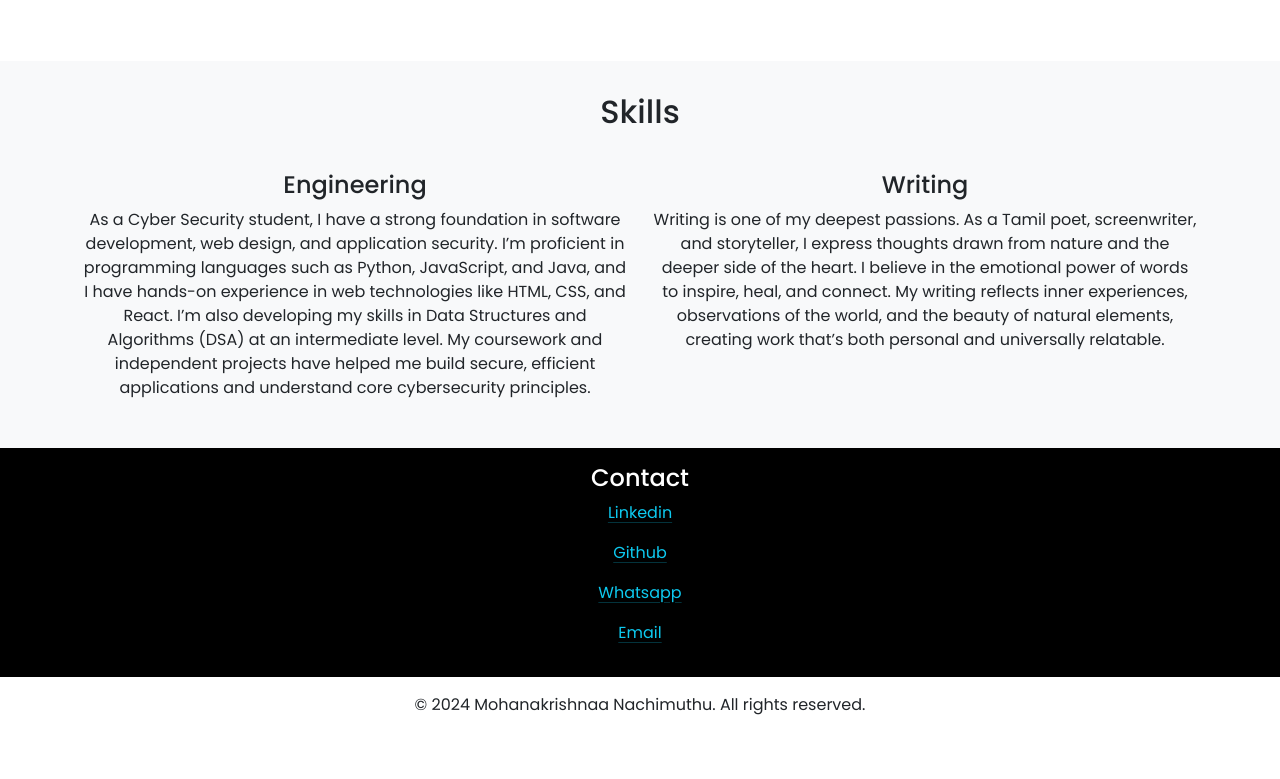
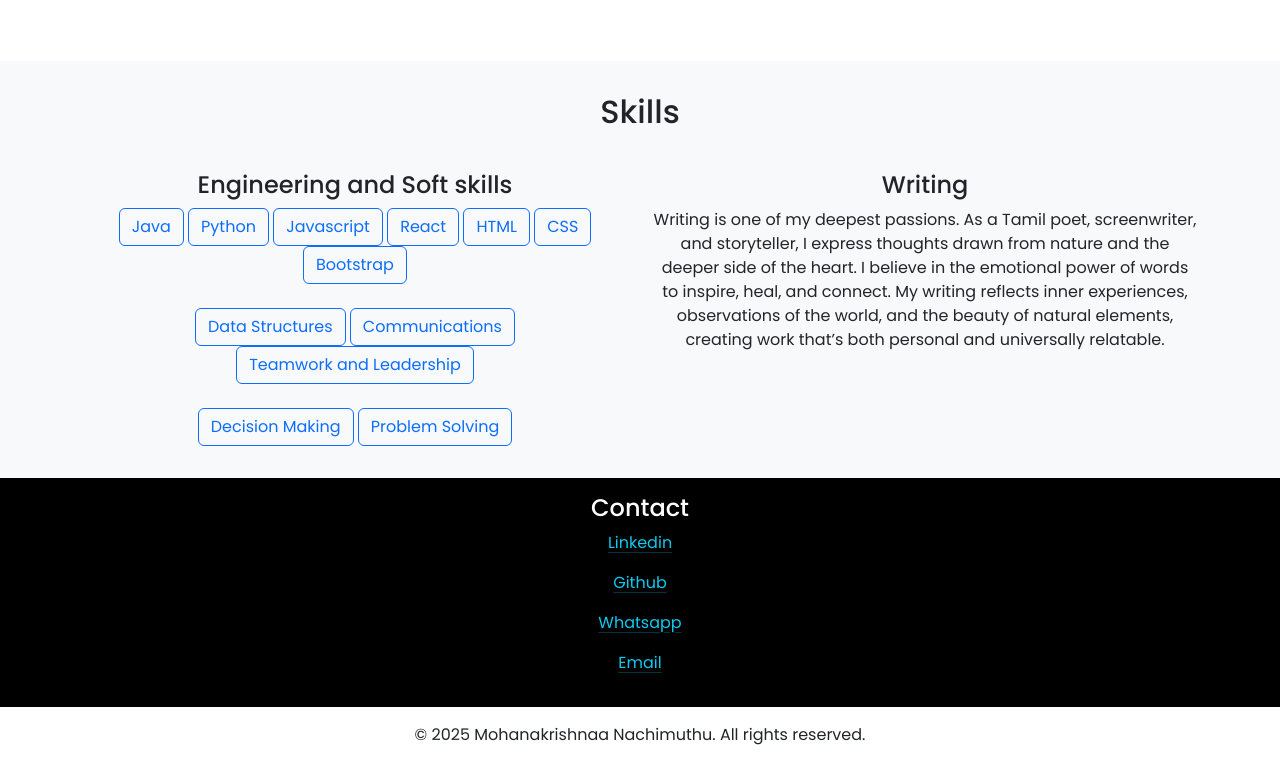
Before and after one commit to mohanakrishnaa-707/Protfolio, a plain HTML site: page index.html in a window 1280 px wide. Shown: the part 1028-1807 px from the top of the page. Before the commit the page ends 1777 px from the top, so only its background shows below. Drawn offline with nearby package versions, Linux system fonts and the light colour scheme.

Commit message:
skills modification

```diff
--- a/index.html
+++ b/index.html
@@ -37,7 +37,7 @@
           </ul>
         </li>
         <li class="nav-item">
-          <a class="nav-link" href="#Contact">Contact</a>
+          <a class="nav-link" href="#contact">Contact</a>
         </li>
       </ul>
 
@@ -71,7 +71,7 @@
                 <img src="profile.jpg" alt="MOHANAKRISHNAA" class="img-fluid rounded-circle w-50">
 
             </div>
-            <div class="col-md-6 justify-content-center text-center">
+            <div  class="col-md-6 justify-content-center text-center">
                 <h4>About</h4>
                 <P>I'm Mohanakrishnaa Nachimuthu, a 3rd-year B.E. Cyber Security student with a deep passion for technology, creativity, and innovation. I work at the intersection of design and development as a web designer and web developer, crafting clean, responsive, and user-focused websites. Beyond code, I’m a writer and poet who believes in the power of words to inspire and connect. With a growing skill set in software development and a strong enthusiasm for cyber security, I’m always eager to learn, build, and explore. Whether it’s developing secure applications, writing creatively, or designing engaging interfaces, I aim to leave a meaningful impact through everything I create.</P>
 
@@ -79,14 +79,25 @@
         </div>
     </div>
 </section>
-<section id="Skills" class="bg-light">
+<section class="bg-light text-center">
     <div class="container py-3">
         <div class="row">
             <div class="col-md-12 text-center py-3">
                 <h2>Skills</h2></div>
-                <div class="col-md-6 Skills-box text-center py-3">
-                    <h4 id="Engineering">Engineering</h4>
-                    <p>As a Cyber Security student, I have a strong foundation in software development, web design, and application security. I’m proficient in programming languages such as Python, JavaScript, and Java, and I have hands-on experience in web technologies like HTML, CSS, and React. I’m also developing my skills in Data Structures and Algorithms (DSA) at an intermediate level. My coursework and independent projects have helped me build secure, efficient applications and understand core cybersecurity principles.</p>
+                <div class="col-md-6 Skills-box text-center py-3 gap-4">
+                    <h4 id="Engineering">Engineering and Soft skills</h4>
+                    <button type="button" class="btn btn-outline-primary gap-4">Java</button>
+                    <button type="button" class="btn btn-outline-primary gap-4">Python</button>
+                    <button type="button" class="btn btn-outline-primary gap-4">Javascript</button>
+                    <button type="button" class="btn btn-outline-primary gap-4">React</button>
+                    <button type="button" class="btn btn-outline-primary gap-4">HTML</button>
+                    <button type="button" class="btn btn-outline-primary gap-4">CSS</button>
+                    <button type="button" class="btn btn-outline-primary gap-4">Bootstrap</button><br>
+                   <br> <button type="button" class="btn btn-outline-primary gap-y-2">Data Structures</button>
+                    <button type="button" class="btn btn-outline-primary gap-y-2">Communications</button>
+                     <button type="button" class="btn btn-outline-primary gap-y-2">Teamwork and Leadership</button>
+                      <br><br><button type="button" class="btn btn-outline-primary gap-y-2">Decision Making</button>
+                       <button type="button" class="btn btn-outline-primary gap-y-2">Problem Solving</button>
                 </div>
                 <div class="col-md-6 Skills-box text-center py-3">
 
@@ -97,7 +108,7 @@
         </div>
     </div>
 </section>
-<section id="Contact" class="bg-black text-white">
+<section class="bg-black text-white">
     <div class="container text-center py-3">
         <div class="row">
             <h4>Contact</h4>
@@ -110,7 +121,7 @@
 </section>
 <footer>
     <div class="container text-center py-3">
-        <p>&copy; 2024 Mohanakrishnaa Nachimuthu. All rights reserved.</p>
+        <p>&copy; 2025 Mohanakrishnaa Nachimuthu. All rights reserved.</p>
     </div>
 </footer>
 
```
